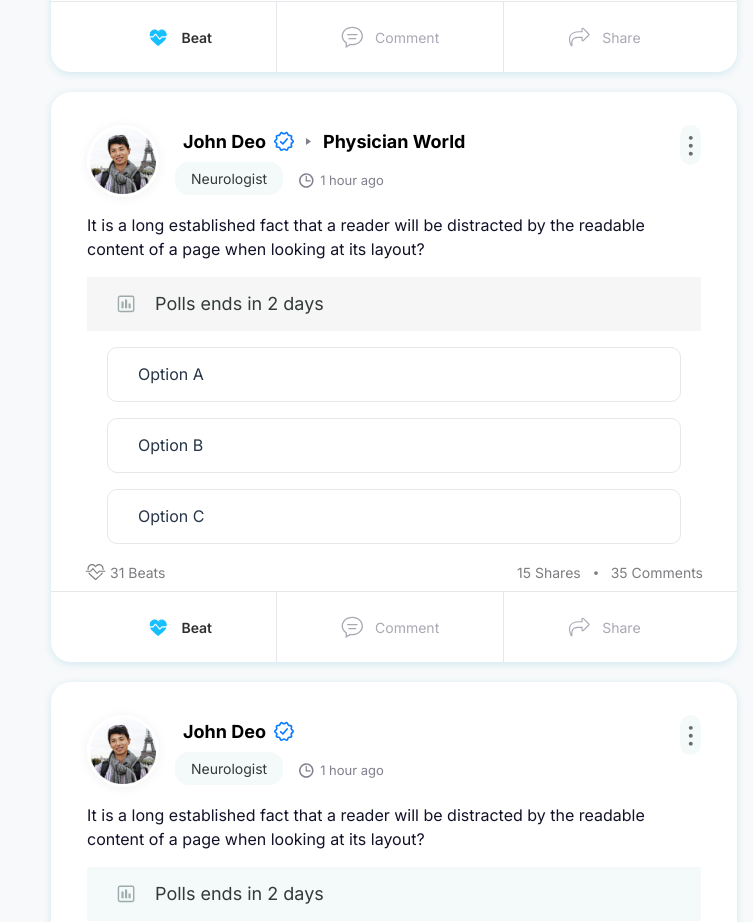
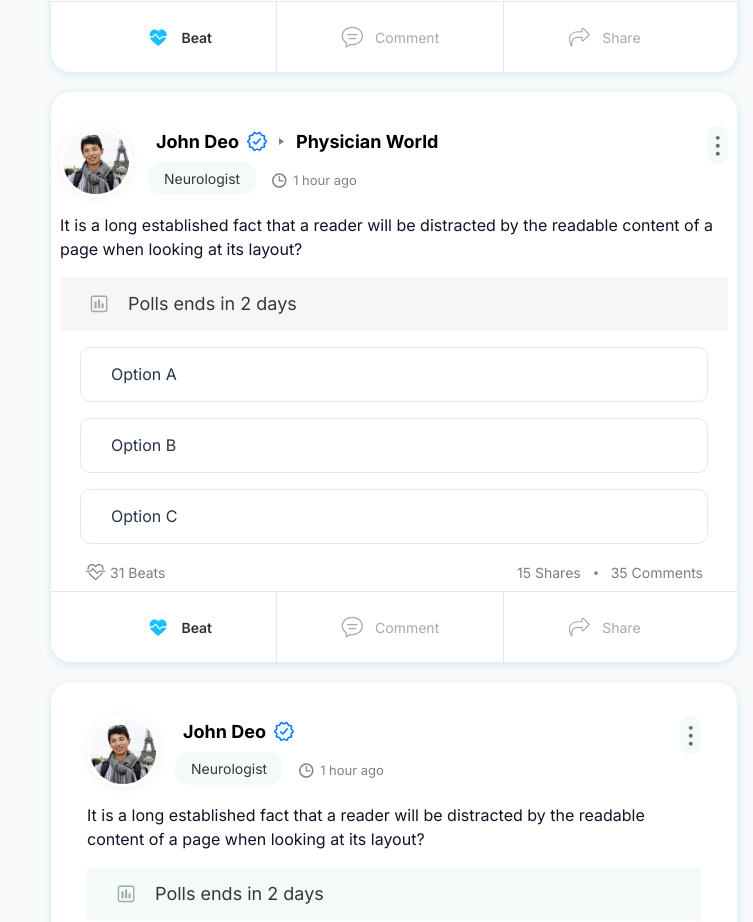
Before and after one commit to sam-glatson/Nextjs_task, a Next.js app: page /profile-detail in a window 1280 px wide. Shown: the part 2200-3122 px from the top of the page, without its empty margins (527-1280 px from the left). Built offline with nearby package versions, Linux system fonts and the light colour scheme.

Commit message:
namming corression

```diff
--- a/src/components/Profile/ProfileDetail/TabContent/Pollist.tsx
+++ b/src/components/Profile/ProfileDetail/TabContent/Pollist.tsx
@@ -7,8 +7,8 @@ const Pollist = () => {
     const [des, setDes] = useState("Physician World");
 
     return (
-        <div className="bg-white rounded-20 shadow-4xl pt-[33px] ">
-            <div className="px-2 sm:px-[36px]">
+        <div className="bg-white rounded-20 shadow-4xl pt-33">
+            <div className="px-2 sm:px-9">
                 <div className="space-y-4">
                     <div className="space-y-2">
                         <PostHeader description={des} />
```
